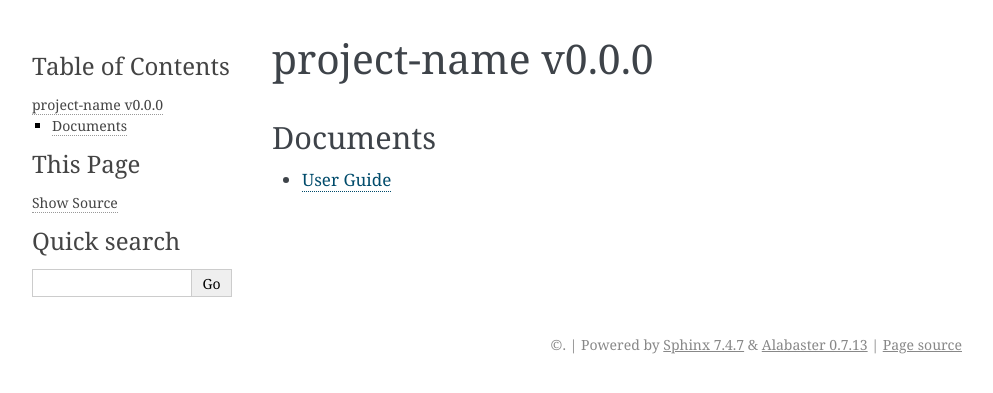
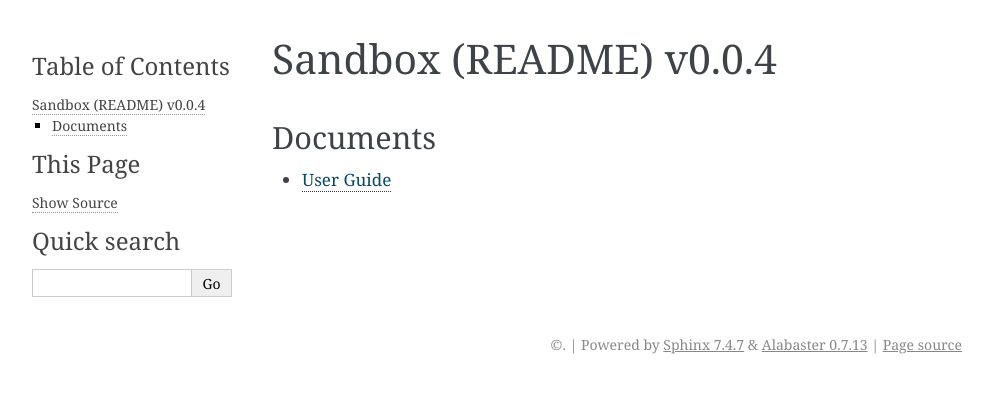
Before and after one commit to DocBohn/rtd-sandbox, a Sphinx documentation site: the page built from docs/README.md, in a window 1280 px wide. Shown: the top 393 px of the page, without its empty margins (148-1141 px from the left). Built offline with Sphinx 7.4.7, drawn with Linux system fonts in a browser that asks for light colours.

Commit message:
Update README.md

```diff
--- a/docs/README.md
+++ b/docs/README.md
@@ -1,4 +1,4 @@
-# project-name v0.0.0
+# Sandbox (README) v0.0.4
 
 Documents
 --------
```
